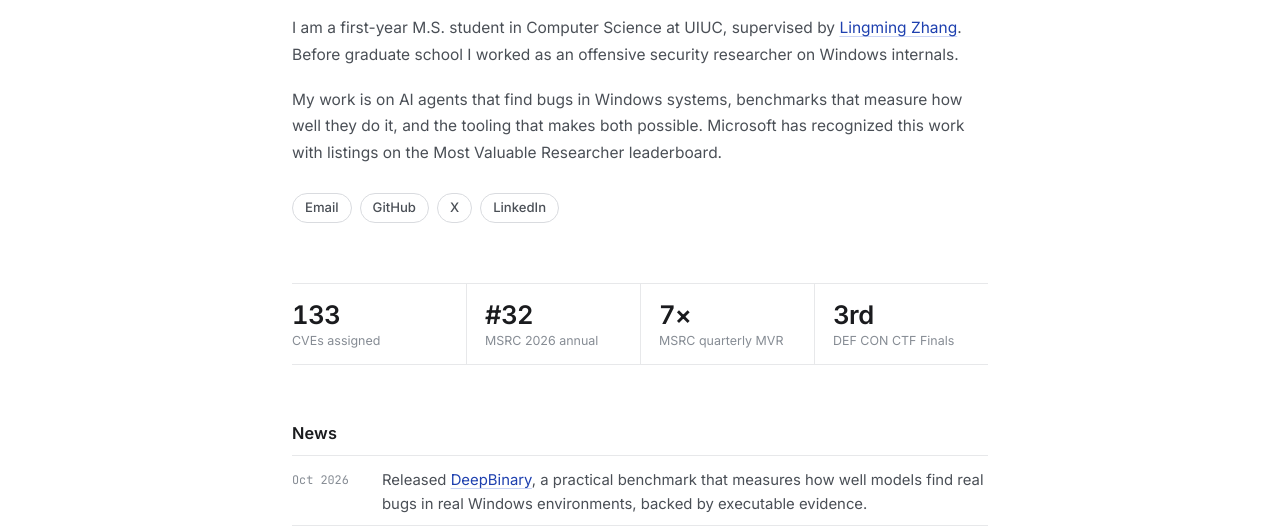
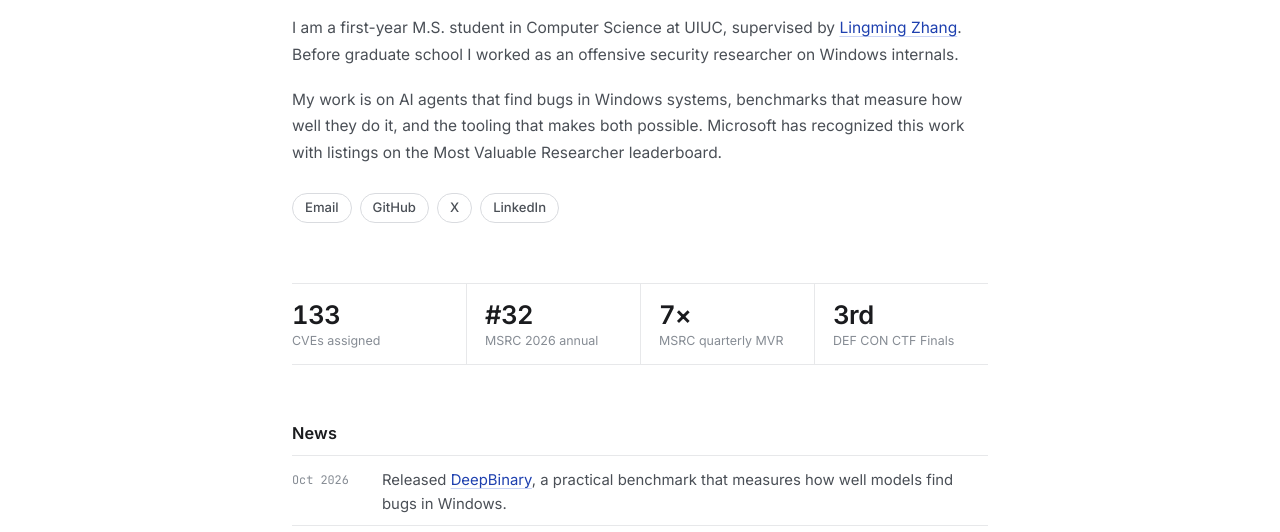
Before and after one commit to nevul37/nevul37.github.io, a plain HTML site: page index.html in a window 1280 px wide. Shown: the part 236-768 px from the top of the page. Drawn offline with Linux system fonts and the light colour scheme.

Commit message:
Trim the DeepBinary news item
Co-Authored-By: Claude Opus 5.5 <noreply@anthropic.com>

```diff
--- a/index.html
+++ b/index.html
@@ -142,8 +142,7 @@
                     <time class="news__date" datetime="2026-10">Oct 2026</time>
                     <span>
                         Released <a href="https://deepbinary.so/" target="_blank" rel="noreferrer">DeepBinary</a>,
-                        a practical benchmark that measures how well models find real bugs in real Windows
-                        environments, backed by executable evidence.
+                        a practical benchmark that measures how well models find bugs in Windows.
                     </span>
                 </li>
                 <li>
```
